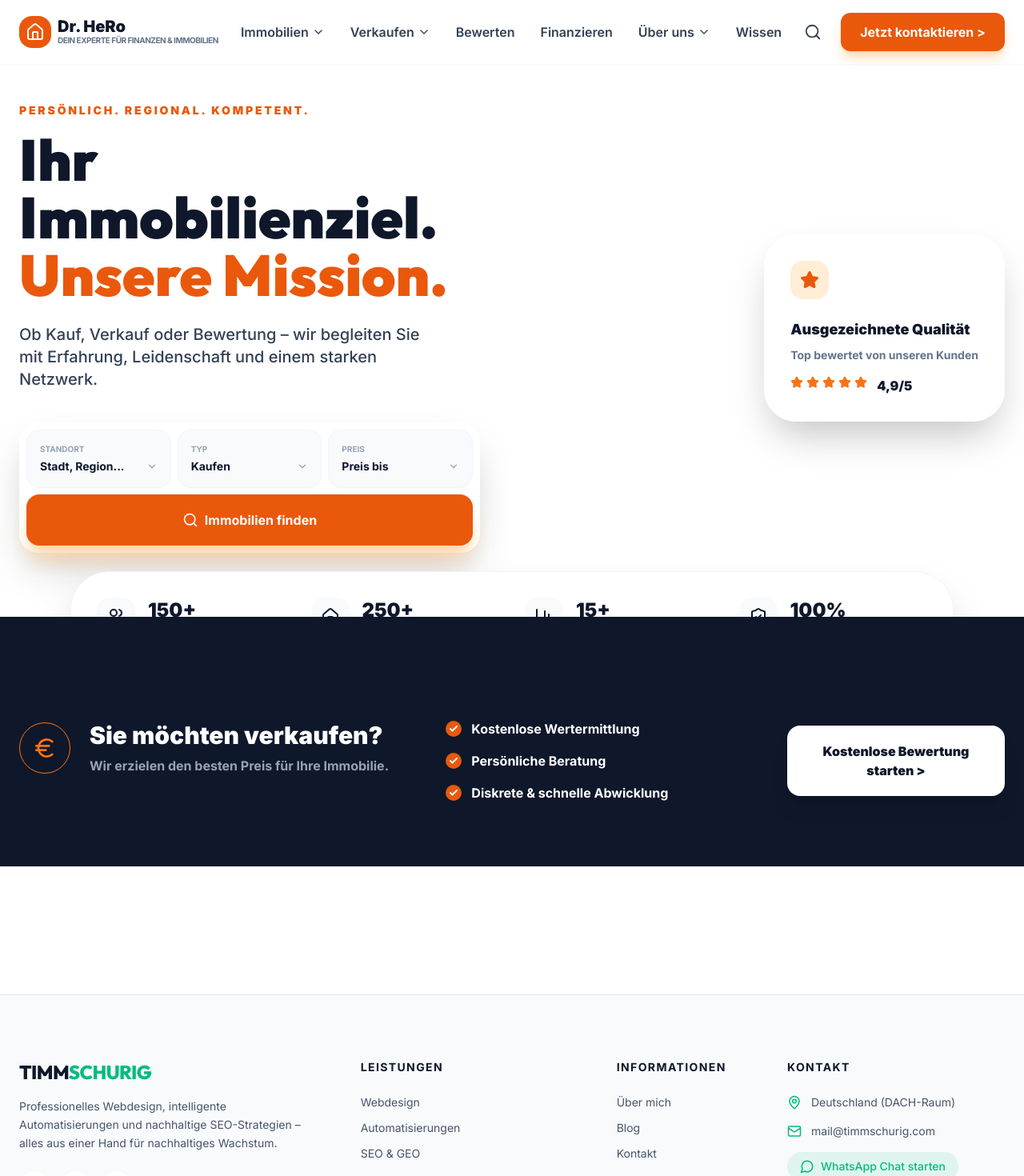
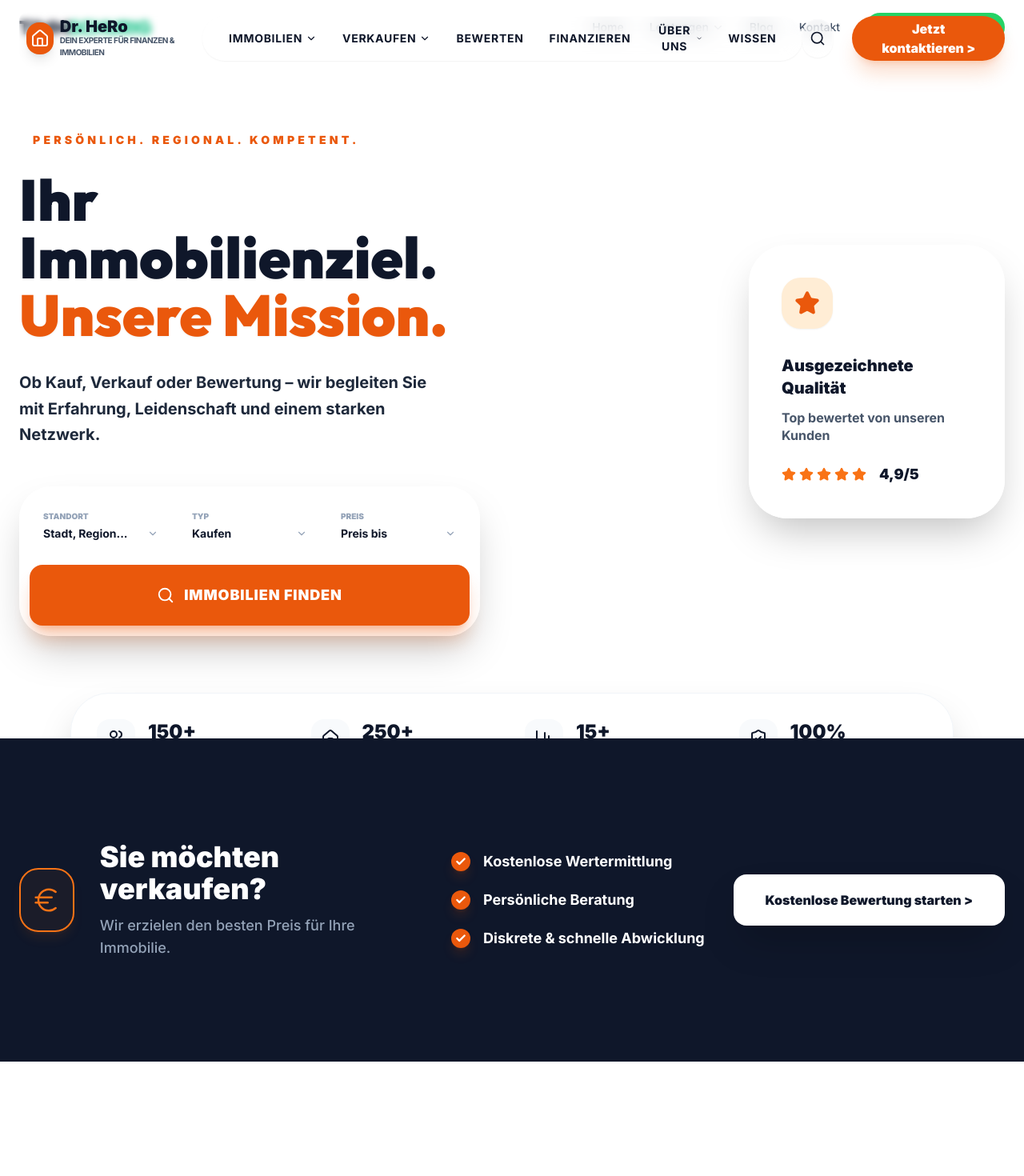
Before and after one commit to timmsug-source/website-linkedin, a Next.js app: page /beispiel/immobilienmakler in a window 1280 px wide. Shown: the top 1470 px of the page at 80% size. Built offline with nearby package versions, Linux system fonts and the light colour scheme.

Commit message:
Fix Makler example: transparent header and improved hero background

```diff
--- a/src/components/beispiel/MaklerExample.tsx
+++ b/src/components/beispiel/MaklerExample.tsx
@@ -14,35 +14,35 @@ export function MaklerExampleHeader() {
   ];
 
   return (
-    <header className="fixed top-0 left-0 right-0 z-50 bg-white shadow-sm">
-      <div className="max-w-7xl mx-auto px-6 h-20 flex items-center justify-between">
+    <header className="absolute top-0 left-0 right-0 z-50 bg-transparent">
+      <div className="max-w-7xl mx-auto px-6 h-24 flex items-center justify-between">
         {/* Logo */}
-        <div className="flex items-center gap-2 group cursor-pointer">
-          <div className="w-10 h-10 bg-orange-600 rounded-lg flex items-center justify-center text-white">
+        <div className="flex items-center gap-2 group cursor-pointer bg-white/10 backdrop-blur-sm p-2 rounded-xl border border-white/20">
+          <div className="w-10 h-10 bg-orange-600 rounded-lg flex items-center justify-center text-white shadow-lg">
             <Home size={24} />
           </div>
           <div className="flex flex-col">
             <span className="text-xl font-black text-slate-900 leading-none">Dr. HeRo</span>
-            <span className="text-[10px] text-slate-500 font-bold uppercase tracking-tighter">Dein Experte für Finanzen & Immobilien</span>
+            <span className="text-[10px] text-slate-600 font-bold uppercase tracking-tighter">Dein Experte für Finanzen & Immobilien</span>
           </div>
         </div>
 
         {/* Navigation */}
-        <nav className="hidden lg:flex items-center gap-8">
+        <nav className="hidden lg:flex items-center gap-8 bg-white/40 backdrop-blur-md px-8 h-14 rounded-full border border-white/40 shadow-sm">
           {menuItems.map((item) => (
-            <button key={item.name} className="flex items-center gap-1 text-slate-700 font-semibold hover:text-orange-600 transition-colors">
+            <button key={item.name} className="flex items-center gap-1 text-slate-900 font-bold hover:text-orange-600 transition-colors text-sm uppercase tracking-wider">
               {item.name}
-              {item.hasDropdown && <ChevronDown size={16} />}
+              {item.hasDropdown && <ChevronDown size={14} />}
             </button>
           ))}
         </nav>
 
         {/* Action Buttons */}
         <div className="flex items-center gap-6">
-          <button className="text-slate-700 hover:text-orange-600 transition-colors">
-            <Search size={22} />
+          <button className="w-12 h-12 flex items-center justify-center bg-white/40 backdrop-blur-md rounded-full border border-white/40 text-slate-900 hover:text-orange-600 transition-colors shadow-sm">
+            <Search size={20} />
           </button>
-          <button className="bg-orange-600 hover:bg-orange-700 text-white px-6 py-3 rounded-xl font-bold transition-all shadow-lg shadow-orange-200">
+          <button className="bg-orange-600 hover:bg-orange-700 text-white px-8 h-14 rounded-full font-black transition-all shadow-xl shadow-orange-600/20 active:scale-95">
             Jetzt kontaktieren &gt;
           </button>
         </div>
@@ -53,7 +53,7 @@ export function MaklerExampleHeader() {
 
 export function MaklerExampleHero() {
   return (
-    <section className="relative min-h-[90vh] pt-32 pb-20 overflow-hidden">
+    <section className="relative min-h-screen pt-40 pb-32 flex items-center overflow-hidden">
       {/* Background */}
       <div className="absolute inset-0 -z-10">
         <Image
@@ -63,70 +63,72 @@ export function MaklerExampleHero() {
           className="object-cover"
           priority
         />
-        {/* Subtle overlay for text readability */}
-        <div className="absolute inset-0 bg-gradient-to-r from-white via-white/80 to-transparent lg:to-transparent" />
+        {/* Very subtle gradient to ensure text readability on the left */}
+        <div className="absolute inset-0 bg-gradient-to-r from-white/60 via-white/20 to-transparent" />
       </div>
 
-      <div className="max-w-7xl mx-auto px-6 relative z-10">
-        <div className="grid grid-cols-1 lg:grid-cols-2 gap-12 items-center">
+      <div className="max-w-7xl mx-auto px-6 relative z-10 w-full">
+        <div className="grid grid-cols-1 lg:grid-cols-2 gap-20 items-center">
           {/* Left: Content */}
           <div className="max-w-2xl">
-            <p className="text-orange-600 font-black text-sm tracking-[0.2em] mb-4">
+            <p className="text-orange-600 font-black text-sm tracking-[0.3em] mb-6 inline-block bg-white/30 backdrop-blur-sm px-4 py-1 rounded-full border border-white/40">
               PERSÖNLICH. REGIONAL. KOMPETENT.
             </p>
-            <h1 className="text-5xl lg:text-7xl font-display font-black text-slate-900 leading-[1.1] mb-6">
+            <h1 className="text-5xl lg:text-7xl font-display font-black text-slate-900 leading-[1.05] mb-8 drop-shadow-sm">
               Ihr Immobilienziel.<br />
               <span className="text-orange-600">Unsere Mission.</span>
             </h1>
-            <p className="text-xl text-slate-700 font-medium mb-10 max-w-lg">
+            <p className="text-xl text-slate-800 font-bold mb-12 max-w-lg leading-relaxed">
               Ob Kauf, Verkauf oder Bewertung – wir begleiten Sie mit Erfahrung, Leidenschaft und einem starken Netzwerk.
             </p>
 
             {/* Search Box */}
-            <div className="bg-white/90 backdrop-blur-md p-2 rounded-3xl shadow-2xl border border-white max-w-xl">
-              <div className="grid grid-cols-2 md:grid-cols-3 gap-2">
-                <div className="p-4 bg-slate-50 rounded-2xl border border-slate-100 flex flex-col justify-center">
-                  <span className="text-[10px] uppercase font-bold text-slate-400 mb-1">Standort</span>
+            <div className="bg-white/60 backdrop-blur-xl p-3 rounded-[2.5rem] shadow-2xl border border-white max-w-xl">
+              <div className="grid grid-cols-1 md:grid-cols-3 gap-2">
+                <div className="p-4 bg-white/50 rounded-2xl border border-white flex flex-col justify-center">
+                  <span className="text-[10px] uppercase font-black text-slate-400 mb-1">Standort</span>
                   <div className="flex items-center justify-between">
                     <span className="text-sm font-bold text-slate-900">Stadt, Region...</span>
                     <ChevronDown size={14} className="text-slate-400" />
                   </div>
                 </div>
-                <div className="p-4 bg-slate-50 rounded-2xl border border-slate-100 flex flex-col justify-center">
-                  <span className="text-[10px] uppercase font-bold text-slate-400 mb-1">Typ</span>
+                <div className="p-4 bg-white/50 rounded-2xl border border-white flex flex-col justify-center">
+                  <span className="text-[10px] uppercase font-black text-slate-400 mb-1">Typ</span>
                   <div className="flex items-center justify-between">
                     <span className="text-sm font-bold text-slate-900">Kaufen</span>
                     <ChevronDown size={14} className="text-slate-400" />
                   </div>
                 </div>
-                <div className="p-4 bg-slate-50 rounded-2xl border border-slate-100 flex flex-col justify-center">
-                  <span className="text-[10px] uppercase font-bold text-slate-400 mb-1">Preis</span>
+                <div className="p-4 bg-white/50 rounded-2xl border border-white flex flex-col justify-center">
+                  <span className="text-[10px] uppercase font-black text-slate-400 mb-1">Preis</span>
                   <div className="flex items-center justify-between">
                     <span className="text-sm font-bold text-slate-900">Preis bis</span>
                     <ChevronDown size={14} className="text-slate-400" />
                   </div>
                 </div>
               </div>
-              <button className="w-full mt-2 bg-orange-600 hover:bg-orange-700 text-white py-5 rounded-2xl font-bold flex items-center justify-center gap-2 transition-all shadow-xl shadow-orange-200">
-                <Search size={20} />
-                Immobilien finden
+              <button className="w-full mt-3 bg-orange-600 hover:bg-orange-700 text-white py-6 rounded-2xl font-black flex items-center justify-center gap-3 transition-all shadow-xl shadow-orange-600/30 active:scale-[0.98]">
+                <Search size={22} />
+                <span className="text-lg uppercase tracking-wider">Immobilien finden</span>
               </button>
             </div>
           </div>
 
           {/* Right: Floating Elements */}
           <div className="hidden lg:flex justify-end">
-            <div className="bg-white/90 backdrop-blur-md p-8 rounded-[2.5rem] shadow-2xl border border-white max-w-xs relative animate-bounce-slow">
-              <div className="w-12 h-12 bg-orange-100 text-orange-600 rounded-2xl flex items-center justify-center mb-6">
-                <Star size={24} fill="currentColor" />
+            <div className="bg-white/70 backdrop-blur-xl p-10 rounded-[3rem] shadow-2xl border border-white max-w-xs relative animate-bounce-slow">
+              <div className="w-16 h-16 bg-orange-100 text-orange-600 rounded-3xl flex items-center justify-center mb-8 shadow-sm">
+                <Star size={32} fill="currentColor" />
               </div>
-              <h3 className="text-lg font-black text-slate-900 mb-2">Ausgezeichnete Qualität</h3>
-              <p className="text-sm text-slate-500 font-bold mb-4">Top bewertet von unseren Kunden</p>
-              <div className="flex gap-1 text-orange-500">
-                {[...Array(5)].map((_, i) => (
-                  <Star key={i} size={16} fill="currentColor" />
-                ))}
-                <span className="ml-2 text-slate-900 font-black">4,9/5</span>
+              <h3 className="text-xl font-black text-slate-900 mb-3">Ausgezeichnete Qualität</h3>
+              <p className="text-base text-slate-600 font-bold mb-6 leading-snug">Top bewertet von unseren Kunden</p>
+              <div className="flex items-center gap-2 text-orange-500">
+                <div className="flex gap-1">
+                  {[...Array(5)].map((_, i) => (
+                    <Star key={i} size={18} fill="currentColor" />
+                  ))}
+                </div>
+                <span className="ml-2 text-slate-900 font-black text-lg">4,9/5</span>
               </div>
             </div>
           </div>
@@ -182,44 +184,44 @@ export function MaklerExampleHero() {
 
 export function MaklerExampleSellBanner() {
   return (
-    <section className="bg-slate-900 pt-32 pb-20 overflow-hidden relative">
+    <section className="bg-slate-900 py-32 overflow-hidden relative">
       <div className="max-w-7xl mx-auto px-6 relative z-10">
-        <div className="grid grid-cols-1 lg:grid-cols-12 gap-12 items-center">
+        <div className="grid grid-cols-1 lg:grid-cols-12 gap-16 items-center">
           <div className="lg:col-span-5">
-            <div className="flex items-center gap-6 mb-8">
-              <div className="w-16 h-16 rounded-full border border-orange-500 flex items-center justify-center text-orange-500">
-                <Euro size={32} />
+            <div className="flex items-center gap-8 mb-4 lg:mb-0">
+              <div className="w-20 h-20 rounded-3xl border-2 border-orange-500 flex items-center justify-center text-orange-500 bg-orange-500/5 shadow-lg shadow-orange-500/10">
+                <Euro size={40} strokeWidth={1.5} />
               </div>
               <div>
-                <h2 className="text-3xl font-black text-white mb-2">Sie möchten verkaufen?</h2>
-                <p className="text-slate-400 font-bold">Wir erzielen den besten Preis für Ihre Immobilie.</p>
+                <h2 className="text-4xl font-black text-white mb-3">Sie möchten verkaufen?</h2>
+                <p className="text-slate-400 text-lg font-medium">Wir erzielen den besten Preis für Ihre Immobilie.</p>
               </div>
             </div>
           </div>
           <div className="lg:col-span-4">
-            <ul className="space-y-4">
-              <li className="flex items-center gap-3 text-white font-bold">
-                <div className="w-5 h-5 rounded-full bg-orange-600 flex items-center justify-center">
-                  <Check size={12} strokeWidth={4} />
+            <ul className="space-y-5">
+              <li className="flex items-center gap-4 text-white text-lg font-bold">
+                <div className="w-6 h-6 rounded-full bg-orange-600 flex items-center justify-center shadow-lg shadow-orange-600/20">
+                  <Check size={14} strokeWidth={4} />
                 </div>
                 Kostenlose Wertermittlung
               </li>
-              <li className="flex items-center gap-3 text-white font-bold">
-                <div className="w-5 h-5 rounded-full bg-orange-600 flex items-center justify-center">
-                  <Check size={12} strokeWidth={4} />
+              <li className="flex items-center gap-4 text-white text-lg font-bold">
+                <div className="w-6 h-6 rounded-full bg-orange-600 flex items-center justify-center shadow-lg shadow-orange-600/20">
+                  <Check size={14} strokeWidth={4} />
                 </div>
                 Persönliche Beratung
               </li>
-              <li className="flex items-center gap-3 text-white font-bold">
-                <div className="w-5 h-5 rounded-full bg-orange-600 flex items-center justify-center">
-                  <Check size={12} strokeWidth={4} />
+              <li className="flex items-center gap-4 text-white text-lg font-bold">
+                <div className="w-6 h-6 rounded-full bg-orange-600 flex items-center justify-center shadow-lg shadow-orange-600/20">
+                  <Check size={14} strokeWidth={4} />
                 </div>
                 Diskrete & schnelle Abwicklung
               </li>
             </ul>
           </div>
           <div className="lg:col-span-3 lg:flex justify-end">
-            <button className="bg-white hover:bg-slate-100 text-slate-900 px-8 py-5 rounded-2xl font-black transition-all shadow-xl">
+            <button className="bg-white hover:bg-slate-100 text-slate-900 px-10 h-16 rounded-2xl font-black transition-all shadow-2xl active:scale-95 whitespace-nowrap">
               Kostenlose Bewertung starten &gt;
             </button>
           </div>
```
